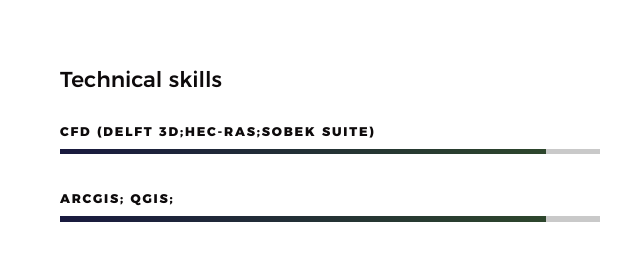
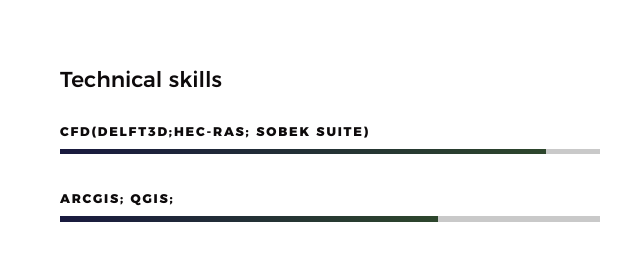
Before and after one commit to renatacorr/renatacorr.github.io, a plain HTML site: page index.html in a window 1280 px wide. Shown: the part 3585-3839 px from the top of the page, 0-640 px from the left. Drawn offline with Linux system fonts and the light colour scheme; files whose address does not match are found by name.

Commit message:
update skill bar

```diff
--- a/index.html
+++ b/index.html
@@ -281,10 +281,10 @@
               <ul class="skill-bars">
                   <li>
                   <div class="progress percent90"></div>
-                  <strong>CFD (Delft 3D;Hec-RAS;SOBEK Suite)</strong>
+                  <strong>CFD(Delft3D;Hec-RAS; SOBEK Suite)</strong>
                   </li>
                   <li>
-                  <div class="progress percent90"></div>
+                  <div class="progress percent70"></div>
                   <strong>ArcGIS; QGIS;</strong>
                   </li>
                   <li>
```
